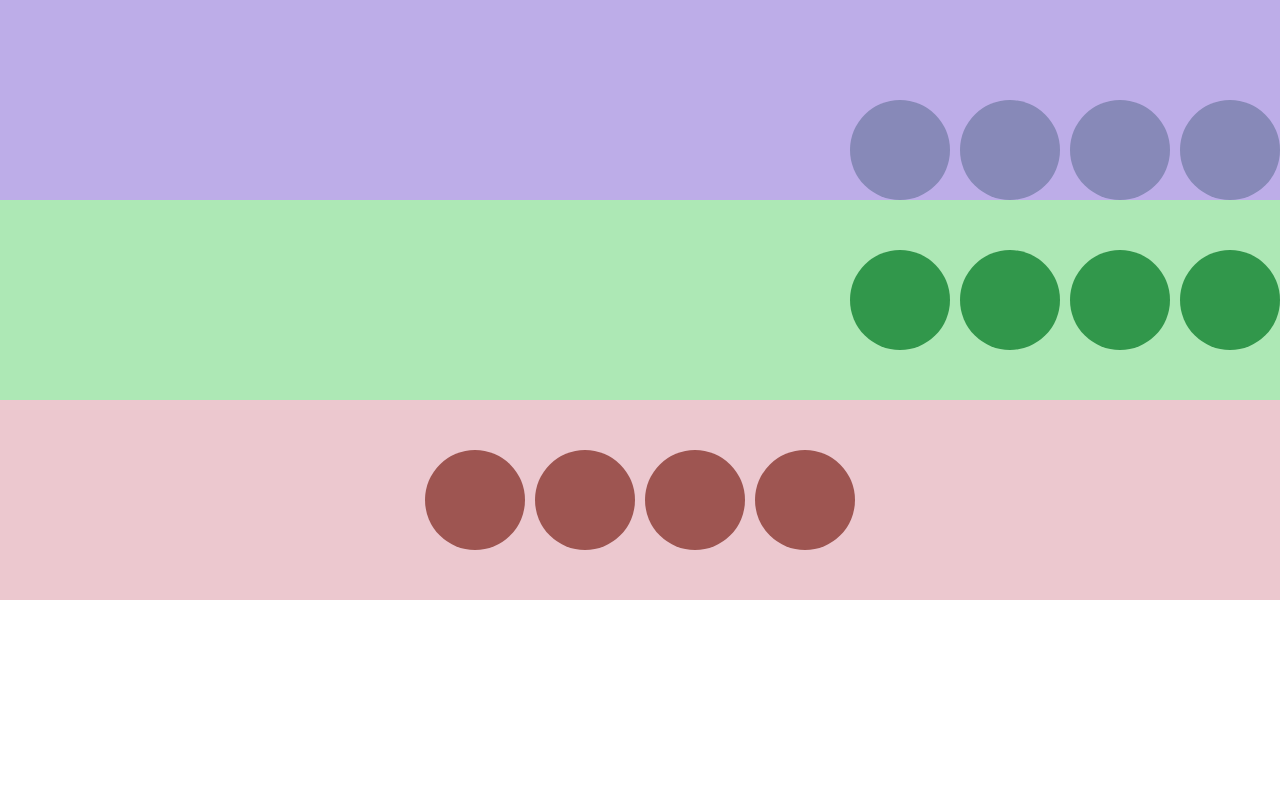
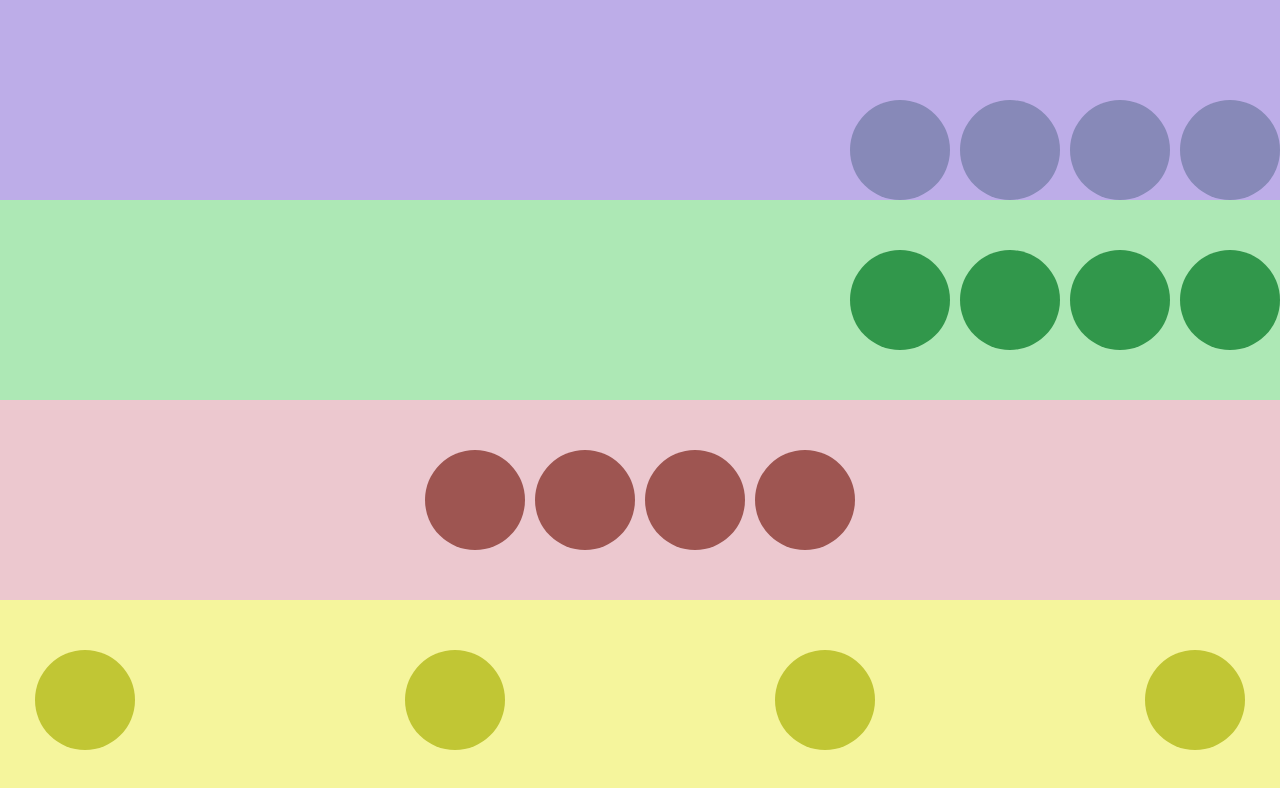
Before and after one commit to guirolim07/FlexTeste2, a plain HTML site: page index.html in a window 1280 px wide. Drawn offline with Linux system fonts and the light colour scheme.

Commit message:
circulos amarelos adicionados

```diff
--- a/style.css
+++ b/style.css
@@ -86,3 +86,25 @@ ul, ol, li{
 
 
 }
+
+.circulos4{
+    width: 100vw;
+    height: 200px;
+    background-color: rgb(245, 245, 156);
+    display: flex;
+    justify-content: center;
+    align-items: center;
+    gap: 270px;
+
+
+
+}
+
+.circulos4 div{
+    width: 100px;
+    height: 100px;
+    background-color: rgb(193, 198, 52);
+    border-radius: 50%;
+
+
+}
```
